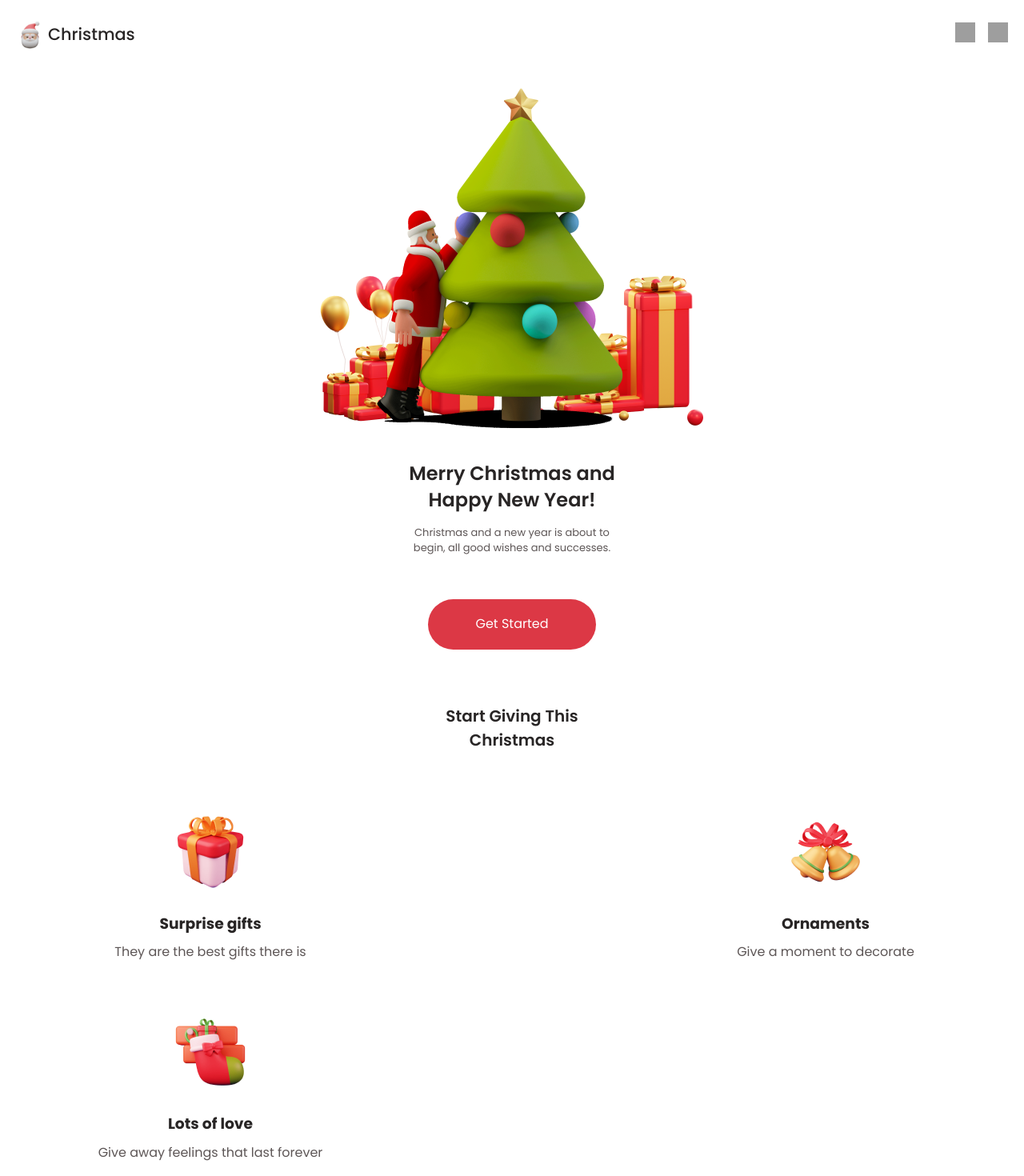
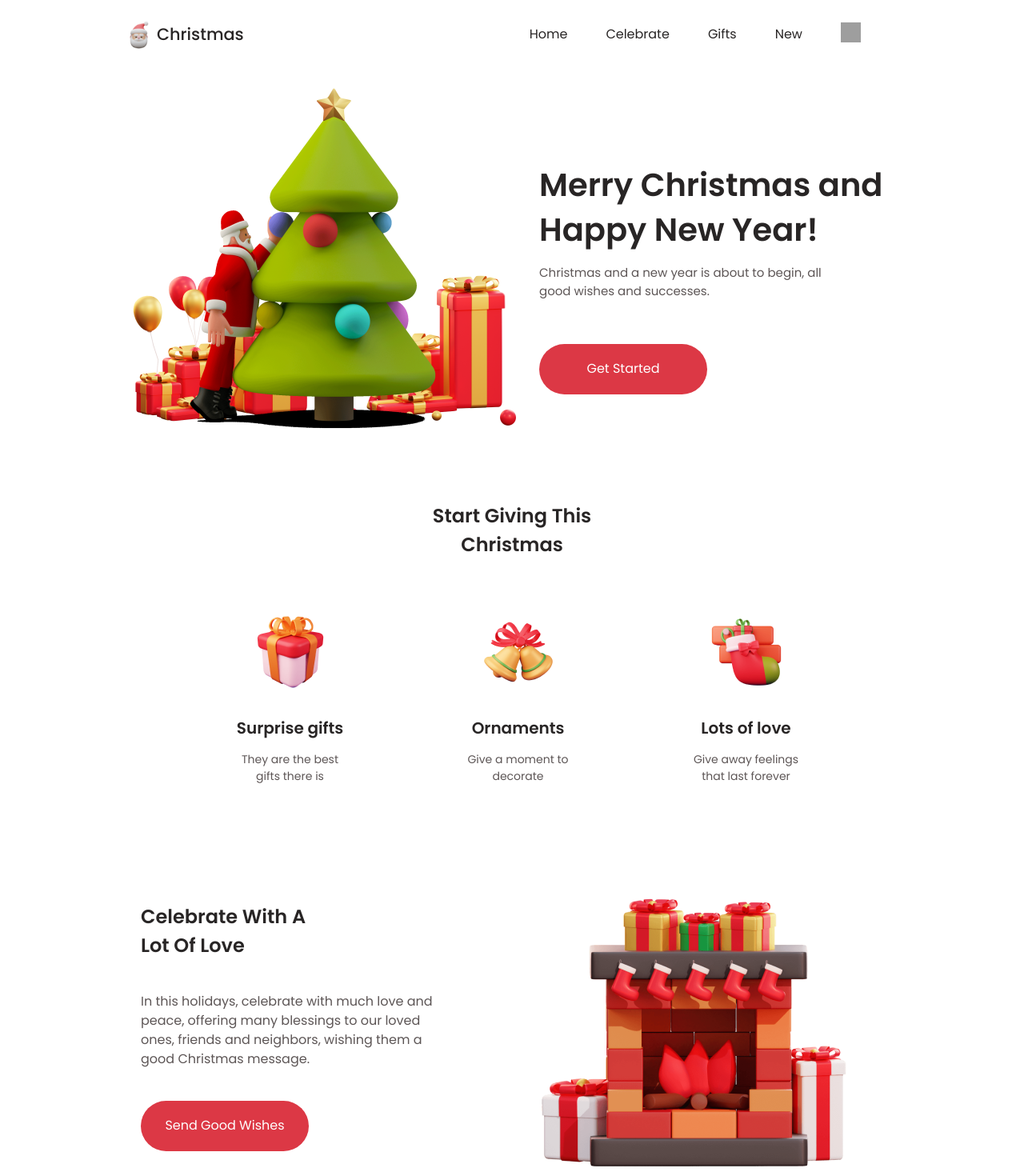
Before and after one commit to AndreiFlau/Responsive-Christmas-Website, a React (Vite) app: page / in a window 1280 px wide. Shown: the top 1470 px of the page at 80% size. Built offline with nearby package versions, Linux system fonts and the light colour scheme; grey boxes are pictures that could not be loaded.

Commit message:
starting to style the desktop version with css

```diff
--- a/src/components/Footer.jsx
+++ b/src/components/Footer.jsx
@@ -41,7 +41,7 @@ function Footer() {
       </div>
       <div className="copyright">
         <p>
-          <a href="https://www.figma.com/community/file/1260466205962818266">© Bedimcode.</a>
+          <a href="https://www.figma.com/community/file/1260466205962818266">© Bedimcode.</a>{" "}
           <a href="https://creativecommons.org/licenses/by/4.0">CC BY 4.0</a>
         </p>
       </div>
--- a/src/components/header.jsx
+++ b/src/components/header.jsx
@@ -44,6 +44,20 @@ function Header() {
         <h1>Christmas</h1>
       </div>
       <div className="header-2">
+        <nav>
+          <a className="" href="#home" onClick={handleHamburgerClick}>
+            Home
+          </a>
+          <a className="" href="#celebrate" onClick={handleHamburgerClick}>
+            Celebrate
+          </a>
+          <a className="" href="#gift" onClick={handleHamburgerClick}>
+            Gifts
+          </a>
+          <a className="" href="#new" onClick={handleHamburgerClick}>
+            New
+          </a>
+        </nav>
         {theme === "light" ? (
           <button className="icon-button" onClick={() => changeThemeFunc(theme)}>
             <img src={moonIcon} alt="moon" />
--- a/src/components/sections/Celebrate.jsx
+++ b/src/components/sections/Celebrate.jsx
@@ -4,6 +4,7 @@ import celebrateDesktop from "../../assets/imgs/celebrate/celebrate-desktop.png"
 function Celebrate() {
   return (
     <section className="celebrate" id="celebrate">
+      <div className="text">
         <h2>Celebrate With A Lot Of Love</h2>
         <p>
           In this holidays, celebrate with much love and peace, offering many blessings to our loved ones, friends and neighbors,
@@ -12,6 +13,7 @@ function Celebrate() {
         <button className="big-button" onClick={() => alert("Merry Christmas!")}>
           Send Good Wishes
         </button>
+      </div>
       <picture>
         <source media="(min-width: 1024px)" srcSet={celebrateDesktop} type="image/png" />
         <img src={celebrateMobile} alt="fireplace" />
--- a/src/components/sections/Home.jsx
+++ b/src/components/sections/Home.jsx
@@ -11,8 +11,8 @@ function Home() {
       <div className="text">
         <h2>Merry Christmas and Happy New Year!</h2>
         <p>Christmas and a new year is about to begin, all good wishes and successes.</p>
+        <button className="big-button">Get Started</button>
       </div>
-      <button className="big-button">Get Started</button>
     </section>
   );
 }
--- a/src/components/sections/Message.jsx
+++ b/src/components/sections/Message.jsx
@@ -5,15 +5,15 @@ function Message() {
   return (
     <section className="message">
       <div className="message-container">
-        <h2>Send Good Wishes!</h2>
         <form action="mailto:santaclause@northpole.com" method="post" encType="text/plain">
+          <h2>Send Good Wishes!</h2>
           <input type="text" id="message" placeholder="Write your message" />
           <button className="big-button-black">Send Message</button>
-          <picture>
-            <source media="(min-width: 1024px)" srcSet={letterDesktop} type="image/png" />
-            <img src={letterMobile} alt="letter" />
-          </picture>
         </form>
+        <picture>
+          <source media="(min-width: 1024px)" srcSet={letterDesktop} type="image/png" />
+          <img src={letterMobile} alt="letter" />
+        </picture>
       </div>
     </section>
   );
--- a/src/styles/App.css
+++ b/src/styles/App.css
@@ -56,6 +56,10 @@ header h1 {
   font-weight: 500;
   line-height: 22.5px;
   color: var(--title-color);
+}
+
+header nav {
+  display: none;
 }
 
 .header-2 img {
@@ -187,7 +191,10 @@ main {
   display: flex;
   flex-direction: column;
   align-items: center;
-  margin-bottom: 40px;
+}
+
+.home .text .big-button {
+  margin-top: 40px;
 }
 
 .home h2 {
@@ -256,6 +263,12 @@ main {
   flex-direction: column;
   align-items: center;
   gap: 24px;
+}
+
+.celebrate .text {
+  display: flex;
+  flex-direction: column;
+  align-items: center;
 }
 
 .celebrate h2 {
@@ -579,7 +592,6 @@ footer .content {
 .copyright {
   display: flex;
   justify-content: center;
-  gap: 10px;
   margin-top: 100px;
 }
 
@@ -596,9 +608,173 @@ footer .content {
 }
 
 
+@media screen and (min-width: 1024px) {
+  header .hamburger {
+    display: none;
+  }
+
+  header nav {
+    display: flex;
+    gap: 48px;
+  }
+
+  .header-2 {
+    gap: 48px;
+  }
+
+  header {
+    margin-left: 156px;
+    margin-right: 156px;
+  }
+
+  main {
+    margin-left: 156px;
+    margin-right: 156px;
+  }
 
 
+  h2 {
+    font-size: 24px;
+    font-weight: 600;
+    line-height: 36px;
+    text-align: center;
+    width: auto;
+    height: auto;
+  }
 
-/* header .hamburger {
-  display: none;
-} */
+  p {
+    font-size: 15px;
+    font-weight: 400;
+    line-height: 22.5px;
+  }
+
+  .home {
+    flex-direction: row;
+    justify-content: center;
+    gap: 18px;
+  }
+
+  .home .text {
+    align-items: unset;
+  }
+
+  .home .text h2 {
+    text-align: unset;
+  }
+
+  .home h2 {
+    font-size: 40px;
+    font-weight: 600;
+    line-height: 56px;
+    width: auto;
+    height: auto;
+  }
+
+  .home p {
+    font-size: 15px;
+    font-weight: 400;
+    line-height: 22.5px;
+    width: 380px;
+    height: auto;
+    text-align: left;
+  }
+
+  .giving h2 {
+    font-size: 24px;
+    font-weight: 600;
+    line-height: 36px;
+    width: 300px;
+  }
+
+  .giving h3 {
+    font-size: 20px;
+    font-weight: 600;
+    line-height: 30px;
+  }
+
+  .giving p {
+    font-size: 14px;
+    font-weight: 400;
+    line-height: 21px;
+  }
+
+  .giving .images {
+    flex-wrap: unset;
+    gap: 128px;
+  }
+
+  .giving .images div {
+    width: auto;
+  }
+
+  .giving .images p {
+    width: 142px;
+  }
+
+  .celebrate {
+    flex-direction: row;
+    justify-content: center;
+    gap: 88px;
+  }
+
+  .celebrate h2 {
+    font-size: 24px;
+    font-weight: 600;
+    line-height: 36px;
+    text-align: left;
+    width: 240px;
+  }
+
+  .celebrate p {
+    width: 390px;
+    font-size: 16px;
+    font-weight: 400;
+    line-height: 24px;
+    text-align: left;
+  }
+
+  .celebrate .text {
+    display: flex;
+    flex-direction: column;
+    align-items: unset;
+    gap: 24px;
+  }
+
+  .gift .items {
+    display: grid;
+    grid-template-columns: 1fr 1fr 1fr;
+  }
+
+  .gift .items div {
+    width: 20vw;
+  }
+
+  .message-container {
+    flex-direction: unset;
+    justify-content: center;
+  }
+
+  footer {
+    margin-left: 156px;
+    margin-right: 156px;
+  }
+
+  footer .content {
+    flex-direction: row;
+    justify-content: space-between;
+  }
+
+  .christmas-ball1 {
+    top: 40%;
+    left: 4%;
+  }
+
+  .christmas-ball2 {
+    top: 16%;
+    left: 92%;
+  }
+
+  footer .stores img {
+    width: 100px;
+  }
+}
```
Lines whose indentation alone changed are shown as unchanged.
